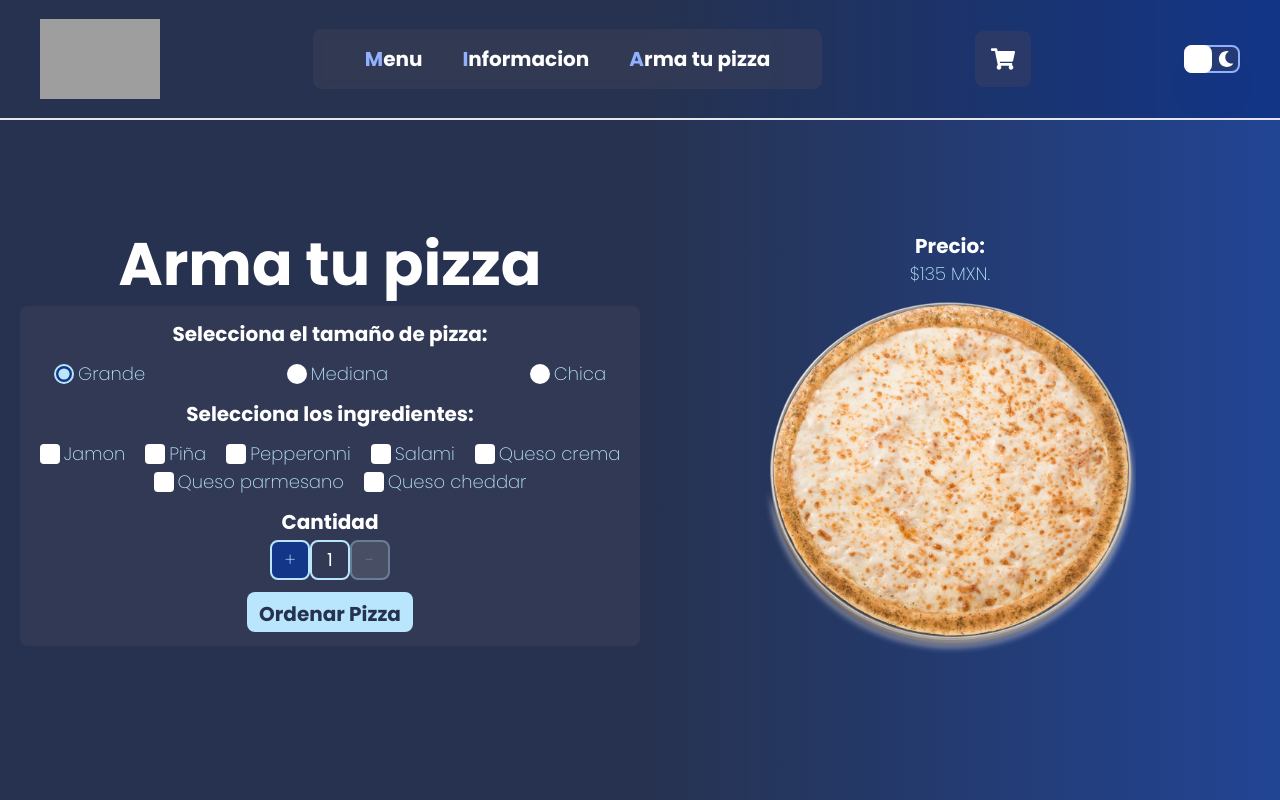
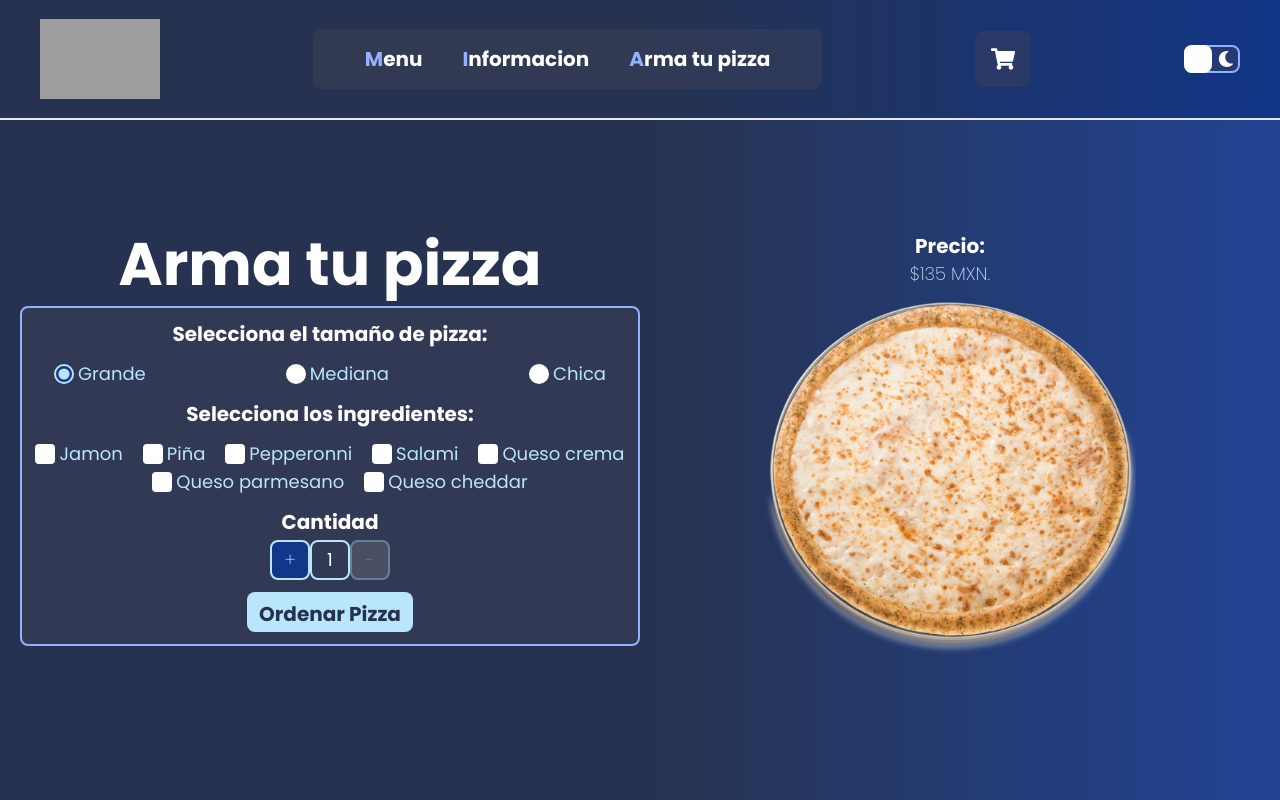
Before and after one commit to roblesvargas97/ReduxPizza, a React app: page /#/build-pizza in a window 1280 px wide. Built offline with nearby package versions, Linux system fonts and the light colour scheme; grey boxes are pictures that could not be loaded; what tw-elements would draw is missing.

Commit message:
:lipstick: Update UI BuildPizza

```diff
--- a/src/pages/BuildPizza/BuildPizza.jsx
+++ b/src/pages/BuildPizza/BuildPizza.jsx
@@ -210,13 +210,13 @@ const BuildPizza = () => {
           Arma tu pizza
         </h2>
         <form
-          className=" mt-3 space-y-3 md:space-y-5 lg:space-y-3 flex flex-col items-center border-2 border-transparent bg-white-glass p-3 hover:border-blue transition-all duration-300 rounded-lg"
+          className=" group mt-3 space-y-3 md:space-y-5 lg:space-y-3 flex flex-col items-center border-2 bg-white-glass p-3 hover:border-white border-blue hover:bg-sky-500 transition-all duration-300 rounded-lg"
           onSubmit={(e) => onHandleSubmit(e)}
         >
-          <p className="text-xl md:text-4xl lg:text-xl font-bold text-white text-center ">
+          <p className=" group-hover:text-dark-blue text-xl md:text-4xl lg:text-xl font-bold text-white text-center ">
             Selecciona el tamaño de pizza:
           </p>
-          <fieldset className="px-5 flex w-full justify-between ">
+          <fieldset className="px-5 flex w-full justify-between text-sky-200 group-hover:text-dark-blue font-normal ">
             <div className=" flex justify-center items-center">
               <input
                 type="radio"
@@ -228,7 +228,7 @@ const BuildPizza = () => {
                 defaultChecked
               />
               <label
-                className=" text-lg md:text-3xl lg:text-lg text-sky-200 font-light cursor-pointer"
+                className=" text-lg md:text-3xl lg:text-lg cursor-pointer"
                 htmlFor="big"
               >
                 Grande
@@ -244,7 +244,7 @@ const BuildPizza = () => {
                 onChange={(e) => onChangeSize(e)}
               />
               <label
-                className=" text-lg md:text-3xl lg:text-lg text-sky-200 font-light cursor-pointer"
+                className=" text-lg md:text-3xl lg:text-lg cursor-pointer"
                 htmlFor="medium"
               >
                 Mediana
@@ -260,17 +260,17 @@ const BuildPizza = () => {
                 onChange={(e) => onChangeSize(e)}
               />
               <label
-                className=" text-lg md:text-3xl lg:text-lg text-sky-200 font-light cursor-pointer"
+                className=" text-lg md:text-3xl lg:text-lg cursor-pointer"
                 htmlFor="small"
               >
                 Chica
               </label>
             </div>
           </fieldset>
-          <p className="text-xl md:text-4xl lg:text-xl font-bold text-white text-center ">
+          <p className="group-hover:text-dark-blue text-xl md:text-4xl lg:text-xl font-bold text-white text-center ">
             Selecciona los ingredientes:
           </p>
-          <fieldset className="flex flex-wrap space-x-5 md:space-x-10 lg:space-x-5 justify-center">
+          <fieldset className="flex flex-wrap space-x-5 md:space-x-10 lg:space-x-5 justify-center font-normal text-sky-200 group-hover:text-dark-blue">
             <div className=" flex justify-center items-center">
               <input
                 type="checkbox"
@@ -281,7 +281,7 @@ const BuildPizza = () => {
                 value="jamon"
               />
               <label
-                className="text-lg md:text-3xl lg:text-lg text-sky-200 font-light cursor-pointer"
+                className="text-lg md:text-3xl lg:text-lg cursor-pointer"
                 htmlFor="jamon"
               >
                 Jamon
@@ -297,7 +297,7 @@ const BuildPizza = () => {
                 value="piña"
               />
               <label
-                className="text-lg md:text-3xl lg:text-lg text-sky-200 font-light cursor-pointer"
+                className="text-lg md:text-3xl lg:text-lg cursor-pointer"
                 htmlFor="piña"
               >
                 Piña
@@ -313,7 +313,7 @@ const BuildPizza = () => {
                 value="pepperonni"
               />
               <label
-                className="text-lg md:text-3xl lg:text-lg text-sky-200 font-light cursor-pointer"
+                className="text-lg md:text-3xl lg:text-lg cursor-pointer"
                 htmlFor="pepperonni"
               >
                 Pepperonni
@@ -329,7 +329,7 @@ const BuildPizza = () => {
                 value="salami"
               />
               <label
-                className="text-lg md:text-3xl lg:text-lg text-sky-200 font-light cursor-pointer"
+                className="text-lg md:text-3xl lg:text-lg cursor-pointer"
                 htmlFor="salami"
               >
                 Salami
@@ -345,7 +345,7 @@ const BuildPizza = () => {
                 value="queso-crema"
               />
               <label
-                className="text-lg md:text-3xl lg:text-lg text-sky-200 font-light cursor-pointer"
+                className="text-lg md:text-3xl lg:text-lg cursor-pointer"
                 htmlFor="queso-crema"
               >
                 Queso crema
@@ -361,7 +361,7 @@ const BuildPizza = () => {
                 value="queso-parmesano"
               />
               <label
-                className="text-lg md:text-3xl lg:text-lg text-sky-200 font-light cursor-pointer"
+                className="text-lg md:text-3xl lg:text-lg cursor-pointer"
                 htmlFor="queso-parmesano"
               >
                 Queso parmesano
@@ -377,7 +377,7 @@ const BuildPizza = () => {
                 value="queso-cheddar"
               />
               <label
-                className="text-lg md:text-3xl lg:text-lg text-sky-200 font-light cursor-pointer"
+                className="text-lg md:text-3xl lg:text-lg cursor-pointer"
                 htmlFor="queso-cheddar"
               >
                 Queso cheddar
@@ -385,7 +385,7 @@ const BuildPizza = () => {
             </div>
           </fieldset>
           <div className=" space-y-3 lg:space-y-1">
-            <p className="text-xl md:text-4xl lg:text-xl font-bold text-white text-center">
+            <p className=" group-hover:text-dark-blue text-xl md:text-4xl lg:text-xl font-bold text-white text-center">
               Cantidad
             </p>
             <div className=" flex justify-center items-center">
@@ -393,7 +393,7 @@ const BuildPizza = () => {
                 data-mdb-ripple="true"
                 data-mdb-ripple-color="light"
                 disabled={stateQuantify >= 5}
-                className=" w-10 h-10 md:w-16 md:h-16 lg:w-10 lg:h-10 text-lg md:text-3xl lg:text-lg text-sky-200 font-light bg-dark-blue-1 rounded-lg border-2 border-sky-200  active:scale-75 transition-all duration-300 disabled:opacity-40 disabled:bg-gray-500"
+                className=" w-10 h-10 md:w-16 md:h-16 lg:w-10 lg:h-10 text-lg md:text-3xl lg:text-lg text-sky-200 font-light bg-dark-blue-1 rounded-lg border-2 border-sky-200  active:scale-75 transition-all duration-300 disabled:opacity-40 disabled:bg-gray-500 disabled:cursor-not-allowed"
                 type="button"
                 onClick={addQuantify}
               >
@@ -406,7 +406,7 @@ const BuildPizza = () => {
                 data-mdb-ripple="true"
                 data-mdb-ripple-color="light"
                 disabled={stateQuantify === 1}
-                className=" w-10 h-10 text-lg md:w-16 md:h-16 lg:w-10 lg:h-10 text-sky-200 font-light bg-dark-blue-1 rounded-lg border-2 border-sky-200    active:scale-75 transition-all duration-300 disabled:opacity-40 disabled:bg-gray-500"
+                className=" w-10 h-10 text-lg md:w-16 md:h-16 lg:w-10 lg:h-10 text-sky-200 font-light bg-dark-blue-1 rounded-lg border-2 border-sky-200    active:scale-75 transition-all duration-300 disabled:opacity-40 disabled:bg-gray-500 disabled:cursor-not-allowed"
                 type="button"
                 onClick={sustractQuantify}
               >
@@ -418,7 +418,7 @@ const BuildPizza = () => {
             <button
               data-mdb-ripple="true"
               data-mdb-ripple-color="info"
-              className=" px-3 py-2 w-auto h-10 md:h-16 lg:h-10 rounded-lg bg-sky-200 text-xl md:text-4xl lg:text-xl font-bold text-dark-blue hover:scale-105 transition-all"
+              className=" group-hover:bg-dark-blue group-hover:text-white px-3 py-2 w-auto h-10 md:h-16 lg:h-10 rounded-lg bg-sky-200 text-xl md:text-4xl lg:text-xl font-bold text-dark-blue hover:scale-105 transition-all"
               type="submit"
             >
               Ordenar Pizza
```
